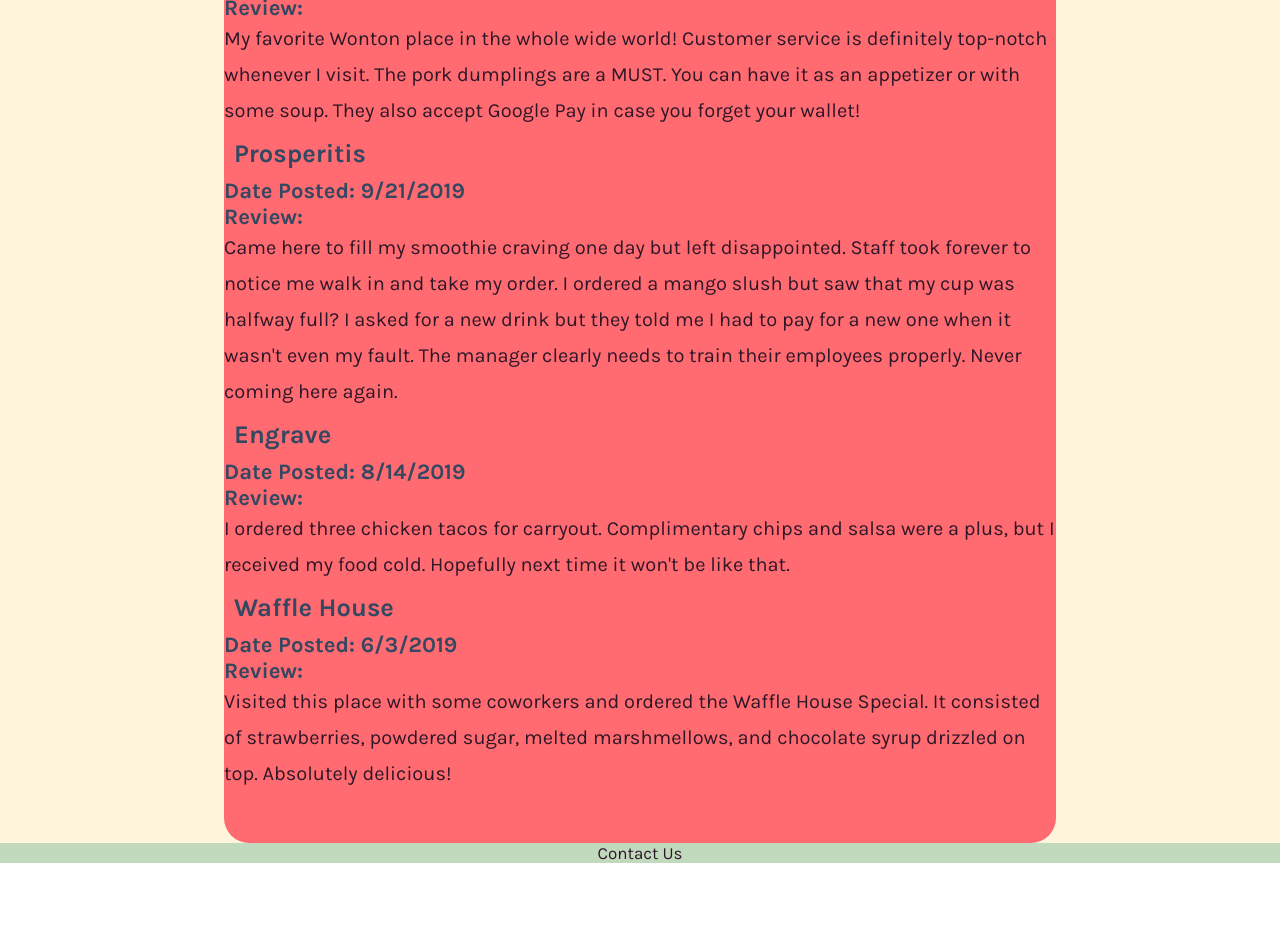
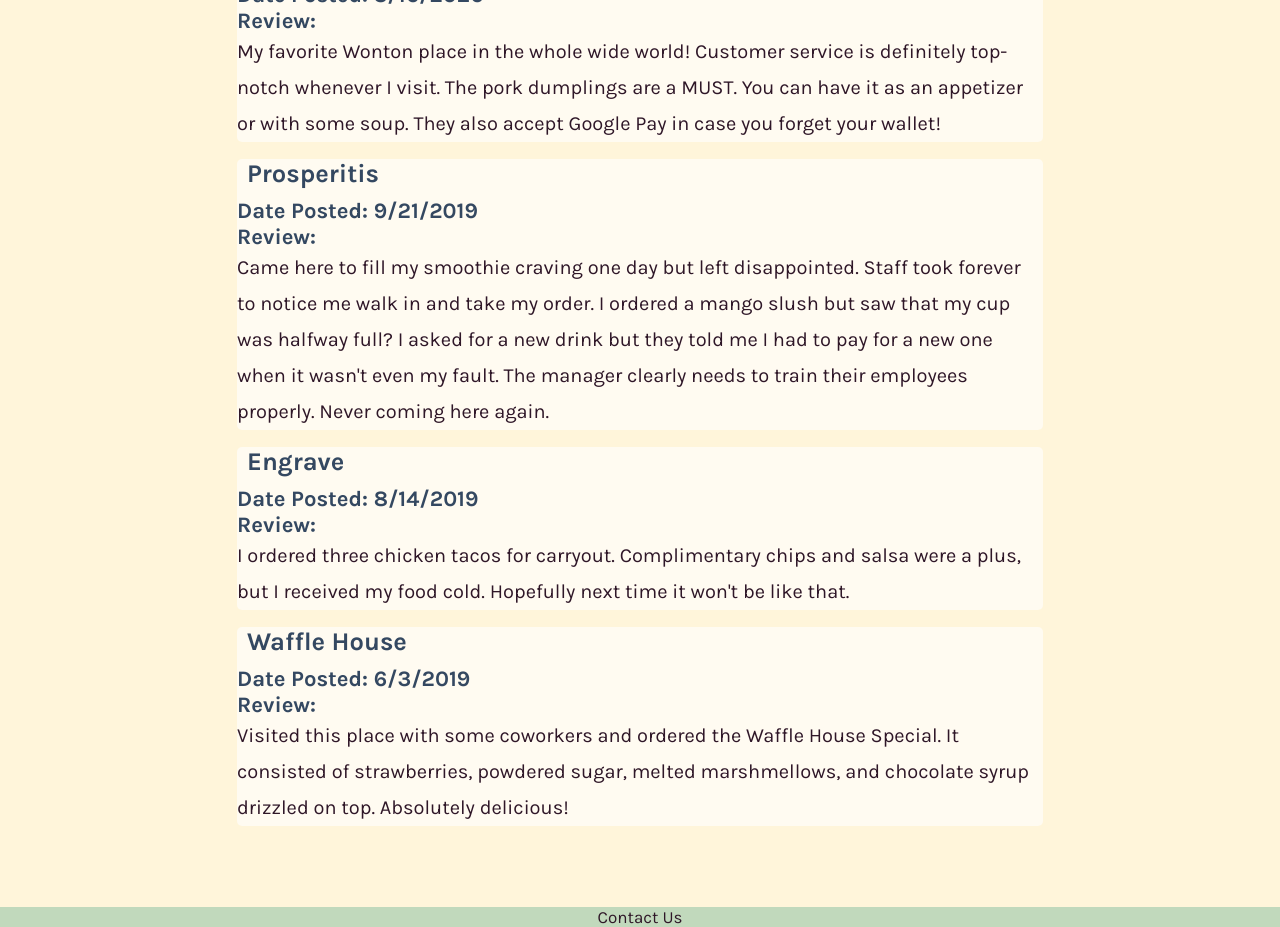
Before and after one commit to tiffany-lam/AppetiteEatery, a React (Create React App) app in the folder frontend/: page /profile in a window 1280 px wide. Shown: the part 780-1707 px from the top of the page. Before the commit the page ends 1643 px from the top, so only its background shows below. Built offline with nearby package versions, Linux system fonts and the light colour scheme; a web font is replaced by a local one; what google-maps-react would draw is missing.

Commit message:
added background color for review posts

```diff
--- a/frontend/src/pages/profile-page/profile-page.component.jsx
+++ b/frontend/src/pages/profile-page/profile-page.component.jsx
@@ -133,30 +133,38 @@
                         <h2>{this.state.name}'s Reviews</h2>
                         {/* <ul>{reviews}</ul> */}
                         <ul>
-                            <li section="review">
+                            <li>
+                                <section className="review">
                                     <h2>Joe's</h2>
                                     <h3>Date Posted: 3/16/2020</h3>
                                     <h3>Review:</h3>
                                     <p>My favorite Wonton place in the whole wide world! Customer service is definitely top-notch whenever I visit. The pork dumplings are a MUST. You can have it as an appetizer or with some soup. They also accept Google Pay in case you forget your wallet!</p>
+                                </section>
                             </li>
-                            <li>                            <li section="review">
+                            <li>
+                                <section className="review">
                                     <h2>Prosperitis</h2>
                                     <h3>Date Posted: 9/21/2019</h3>
                                     <h3>Review:</h3>
                                     <p>Came here to fill my smoothie craving one day but left disappointed. Staff took forever to notice me walk in and take my order. I ordered a mango slush but saw that my cup was halfway full? I asked for a new drink but they told me I had to pay for a new one when it wasn't even my fault. The manager clearly needs to train their employees properly. Never coming here again.</p>
-                            </li></li>
-                            <li>                            <li section="review">
+                                </section>
+                            </li>
+                            <li>
+                                <section className="review">
                                     <h2>Engrave</h2>
                                     <h3>Date Posted: 8/14/2019</h3>
                                     <h3>Review:</h3>
                                     <p>I ordered three chicken tacos for carryout. Complimentary chips and salsa were a plus, but I received my food cold. Hopefully next time it won't be like that.</p>
-                            </li></li>
-                            <li>                            <li section="review">
+                                </section>
+                            </li>
+                            <li>
+                                <section className="review">
                                 <h2>Waffle House</h2>
                                 <h3>Date Posted: 6/3/2019</h3>
                                 <h3>Review:</h3>
                                 <p>Visited this place with some coworkers and ordered the Waffle House Special. It consisted of strawberries, powdered sugar, melted marshmellows, and chocolate syrup drizzled on top. Absolutely delicious!</p>
-                            </li></li>
+                                </section>
+                            </li>
                         </ul>
                     </section>
                 </section>
--- a/frontend/src/pages/profile-page/profile-page.styles.scss
+++ b/frontend/src/pages/profile-page/profile-page.styles.scss
@@ -6,8 +6,8 @@
   // margin: 2em 3em;
   display: flex;
   flex-direction: column;
-  background-color: $primary;
-  border-radius: 25px;
+  // background-color: $primary;
+  // border-radius: 25px;
 
   .userContainer {
     background-color: $background_dark;
@@ -38,8 +38,15 @@
   }
 
   .userReviews {
-    // background: $secondary_dark;
+    // background: $primary;
+    // border-radius: 15px;
+    margin: 13px;
     // column-count: 2
+  }
+
+  .review {
+    background: $light_beige;
+    display: block;
   }
 
   // TEXT STYLING
@@ -47,8 +54,8 @@
     font-weight: bold;
     height: min-content;
     width: 100%;
-    display: flex;
-    justify-self: flex-start;
+    // display: flex;
+    // justify-self: flex-start;
     margin: 10px;
   }
 
```
Lines whose indentation alone changed are shown as unchanged.
